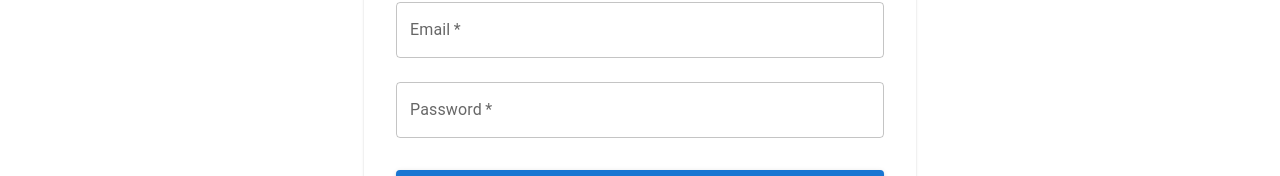
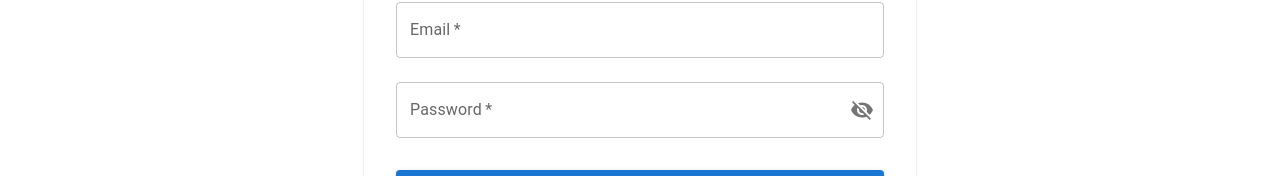
Before and after one commit to muhammetaliseker/Web-Programlama-Project, a React (Create React App) app in the folder client/: page /login in a window 1280 px wide. Shown: the part 228-404 px from the top of the page. Built offline with nearby package versions, Linux system fonts and the light colour scheme.

Commit message:
feature: search box guncellendi ve log in kısmında password goruntulenebilir hale geldi

```diff
--- a/client/src/components/BookCard.tsx
+++ b/client/src/components/BookCard.tsx
@@ -15,7 +15,6 @@
   onRent?: (bookId: string) => void;
   onEdit?: (book: Book) => void;
   onDelete?: (bookId: string) => void;
-  onUpdateStock?: (bookId: string, quantity: number) => void;
 }
 
 const BookCard: React.FC<BookCardProps> = ({
@@ -23,7 +22,6 @@
   onRent,
   onEdit,
   onDelete,
-  onUpdateStock,
 }) => {
   const { isAdmin } = useAuth();
 
@@ -49,7 +47,7 @@
           />
         </Box>
       </CardContent>
-      <Box sx={{ p: 2 }}>
+      <Box sx={{ p: 2, pt: 0 }}>
         {isAdmin ? (
           <>
             <Button
@@ -64,16 +62,8 @@
               size="small"
               color="error"
               onClick={() => onDelete?.(book._id)}
-              sx={{ mr: 1 }}
             >
               Delete
-            </Button>
-            <Button
-              size="small"
-              color="secondary"
-              onClick={() => onUpdateStock?.(book._id, book.stockQuantity)}
-            >
-              Update Stock
             </Button>
           </>
         ) : (
--- a/client/src/components/Navbar.tsx
+++ b/client/src/components/Navbar.tsx
@@ -24,9 +24,11 @@
               <Button color="inherit" component={RouterLink} to="/books">
                 Books
               </Button>
-              <Button color="inherit" component={RouterLink} to="/my-rentals">
-                My Rentals
-              </Button>
+              {!isAdmin && (
+                <Button color="inherit" component={RouterLink} to="/my-rentals">
+                  My Rentals
+                </Button>
+              )}
               {isAdmin && (
                 <Button color="inherit" component={RouterLink} to="/admin/rentals">
                   Rental History
--- a/client/src/pages/Login.tsx
+++ b/client/src/pages/Login.tsx
@@ -7,7 +7,10 @@
   Button,
   Box,
   Alert,
+  InputAdornment,
+  IconButton,
 } from '@mui/material';
+import { Visibility, VisibilityOff } from '@mui/icons-material';
 import { useNavigate } from 'react-router-dom';
 import { useAuth } from '../contexts/AuthContext';
 
@@ -15,6 +18,7 @@
   const [email, setEmail] = useState('');
   const [password, setPassword] = useState('');
   const [error, setError] = useState('');
+  const [showPassword, setShowPassword] = useState(false);
   const { login } = useAuth();
   const navigate = useNavigate();
 
@@ -26,6 +30,10 @@
     } catch (err) {
       setError('Invalid email or password');
     }
+  };
+
+  const handleClickShowPassword = () => {
+    setShowPassword(!showPassword);
   };
 
   return (
@@ -52,11 +60,24 @@
           <TextField
             fullWidth
             label="Password"
-            type="password"
+            type={showPassword ? 'text' : 'password'}
             value={password}
             onChange={(e) => setPassword(e.target.value)}
             margin="normal"
             required
+            InputProps={{
+              endAdornment: (
+                <InputAdornment position="end">
+                  <IconButton
+                    aria-label="toggle password visibility"
+                    onClick={handleClickShowPassword}
+                    edge="end"
+                  >
+                    {showPassword ? <Visibility /> : <VisibilityOff />}
+                  </IconButton>
+                </InputAdornment>
+              ),
+            }}
           />
           <Button
             type="submit"
```
Also changed, not shown: client/src/pages/AdminBooks.tsx (+0 -19 lines).
